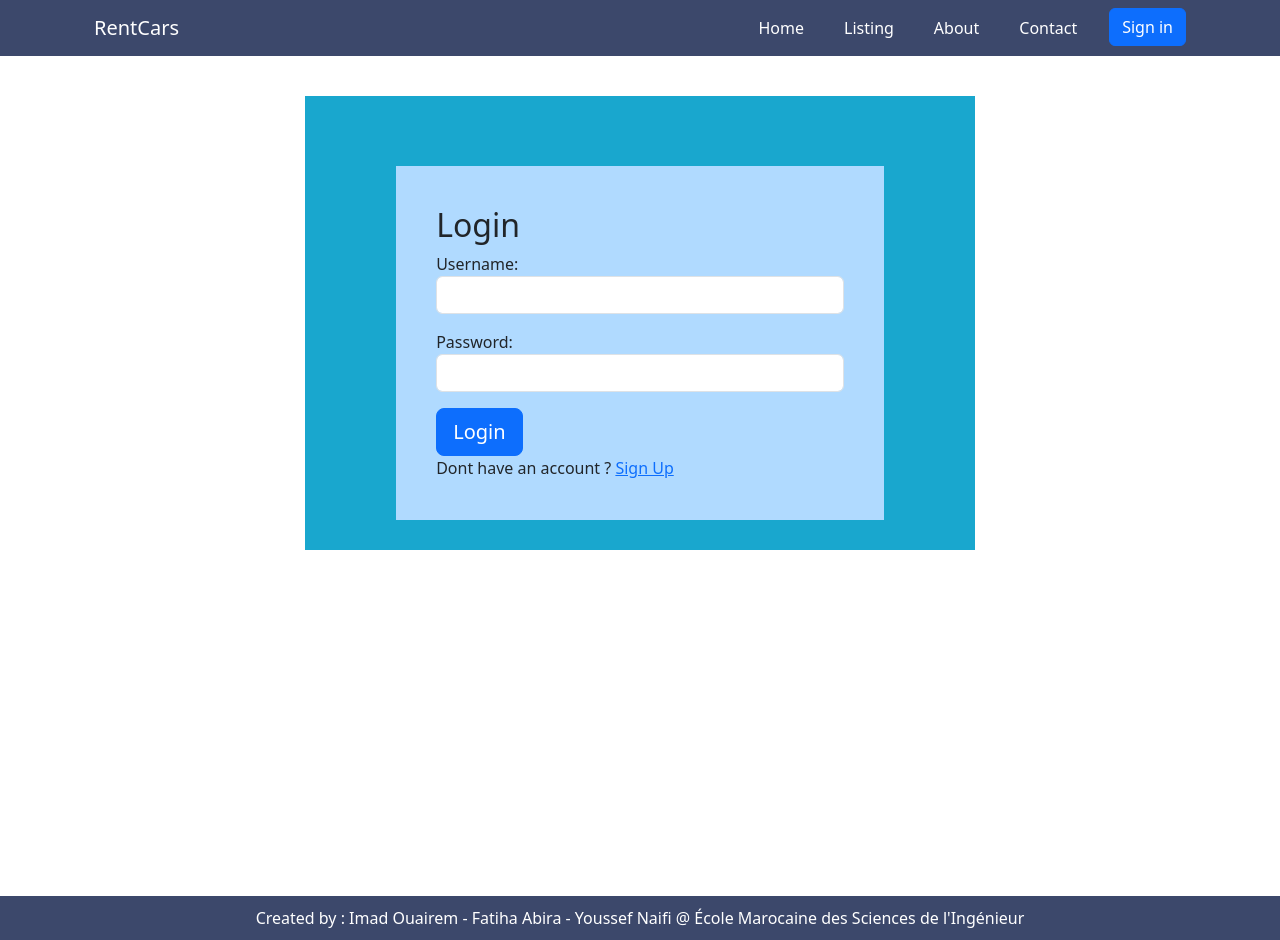
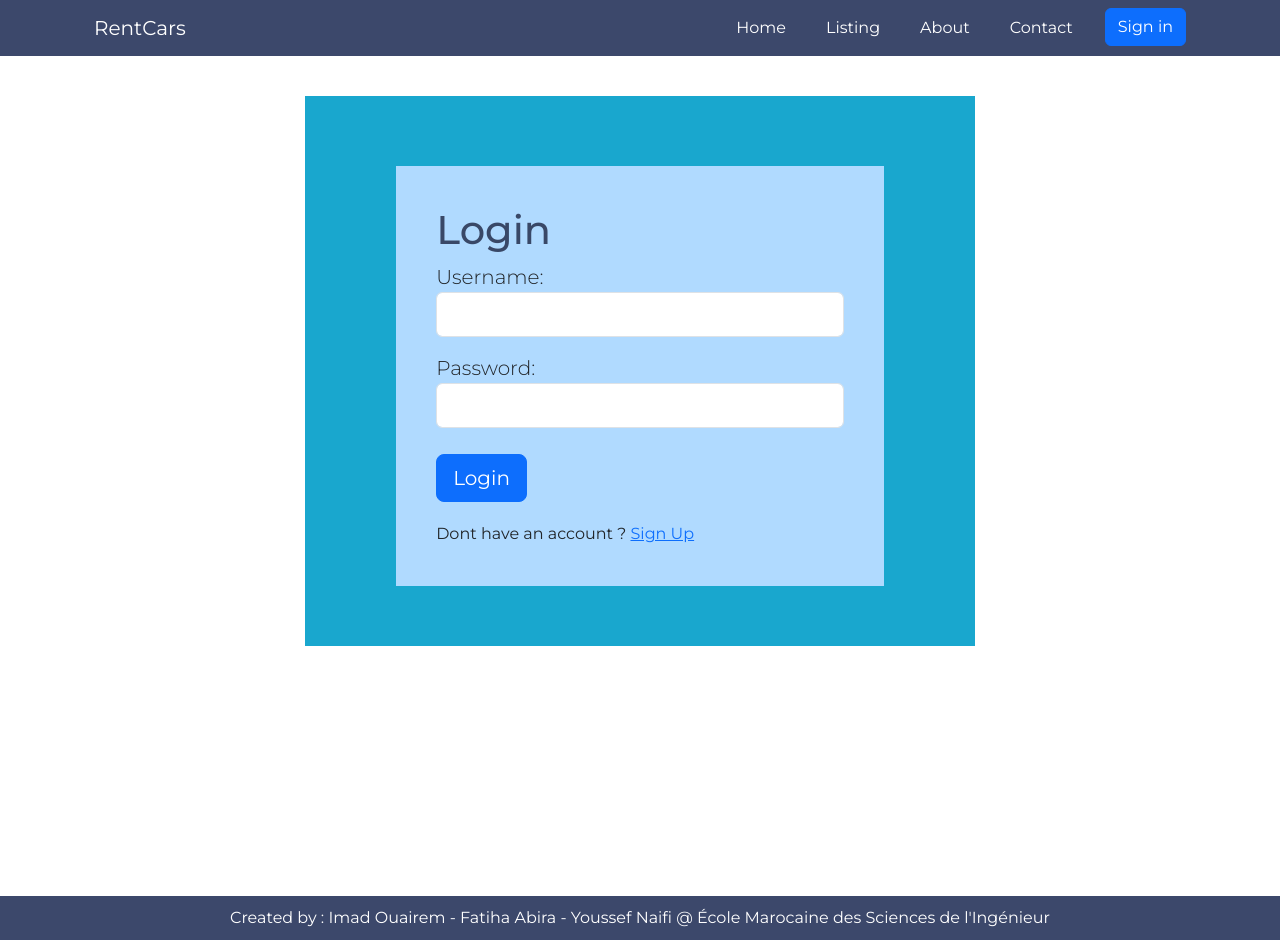
Before and after one commit to youssefnf/CarRentalDjangoProject, a Django app: page /login/ in a window 1280 px wide. Run offline with Django 4.2, Linux system fonts and the light colour scheme.

Commit message:
add style for login & register

```diff
--- a/rentcarsapp/static/css/styles.css
+++ b/rentcarsapp/static/css/styles.css
@@ -1,3 +1,7 @@
+body {
+    font-family: 'Montserrat', sans-serif;
+
+}
 
 #hero-section {
     min-height: 90vh;
@@ -54,6 +58,7 @@
 .login-frame {
     width: 60%;
     padding: 30px 30px;
+    padding-bottom: 60px;
     margin: auto;
     margin-top: 40px;
     background-color: #19A7CE;
@@ -65,6 +70,25 @@
     margin: auto;
     margin-top: 40px;
     background-color: #B0DAFF;
+}
+
+.login-inner-frame h2 {
+    font-size: 40px;
+    color: #394867;
+}
+
+.login-inner-frame label {
+    font-size: 20px;
+    font-weight: 300;
+}
+
+.login-inner-frame button {
+    margin-top: 10px;
+    margin-bottom: 20px;
+}
+
+.login-inner-frame input {
+    height: 45px;
 }
 
 .car-card-div {
--- a/rentcarsapp/templates/base.html
+++ b/rentcarsapp/templates/base.html
@@ -10,7 +10,9 @@
 
     <link href="https://cdn.jsdelivr.net/npm/bootstrap@5.3.0-alpha3/dist/css/bootstrap.min.css" rel="stylesheet" integrity="sha384-KK94CHFLLe+nY2dmCWGMq91rCGa5gtU4mk92HdvYe+M/SXH301p5ILy+dN9+nJOZ" crossorigin="anonymous">
     <link rel="stylesheet" type="text/css" href="{% static 'css/styles.css' %}">
-
+    <link rel="preconnect" href="https://fonts.googleapis.com">
+    <link rel="preconnect" href="https://fonts.gstatic.com" crossorigin>
+    <link href="https://fonts.googleapis.com/css2?family=Montserrat:ital,wght@0,100;0,200;0,300;0,400;0,500;0,600;0,700;0,800;0,900;1,100;1,200;1,300;1,400;1,500;1,600;1,700;1,800;1,900&display=swap" rel="stylesheet">
 </head>
 <body>
   <header class="site-navbar">
--- a/rentcarsapp/templates/login.html
+++ b/rentcarsapp/templates/login.html
@@ -6,6 +6,11 @@
         <h2>Login</h2>
         <form method="POST">
           {% csrf_token %} {{ form.as_p }}
+          {% if error_login%}
+          <div class="alert alert-danger" role="alert">
+            Username or password are not correct, please try again!
+          </div>
+          {% endif %}
           <button type="submit" class="btn btn-lg btn-primary">Login</button>
         </form>
         <span>Dont have an account ?</span> <a href="{% url 'register' %}">Sign Up</a>
--- a/rentcarsapp/views.py
+++ b/rentcarsapp/views.py
@@ -26,6 +26,9 @@
             if user is not None:
                 login(request, user)
                 return redirect('index')
+            else:
+                error_login = True
+                return render(request, 'login.html', {'form': loginForm, 'error_login': error_login})
 
     else:
         loginForm = LoginForm()
@@ -113,7 +116,7 @@
             date_errors = False
             print(allReservations)
             for res in allReservations:
-                if not ( (date_debut < res.dateDebut.date() and date_fin < res.dateDebut.date()) or (date_debut > res.datefin.date() and date_fin > res.datefin.date())):
+                if not ( (date_debut < res.dateDebut.date() and date_fin < res.dateDebut.date()) or (date_debut > res.dateFin.date() and date_fin > res.dateFin.date())):
                     carAvailability = False
                     date_errors = True
 
```
